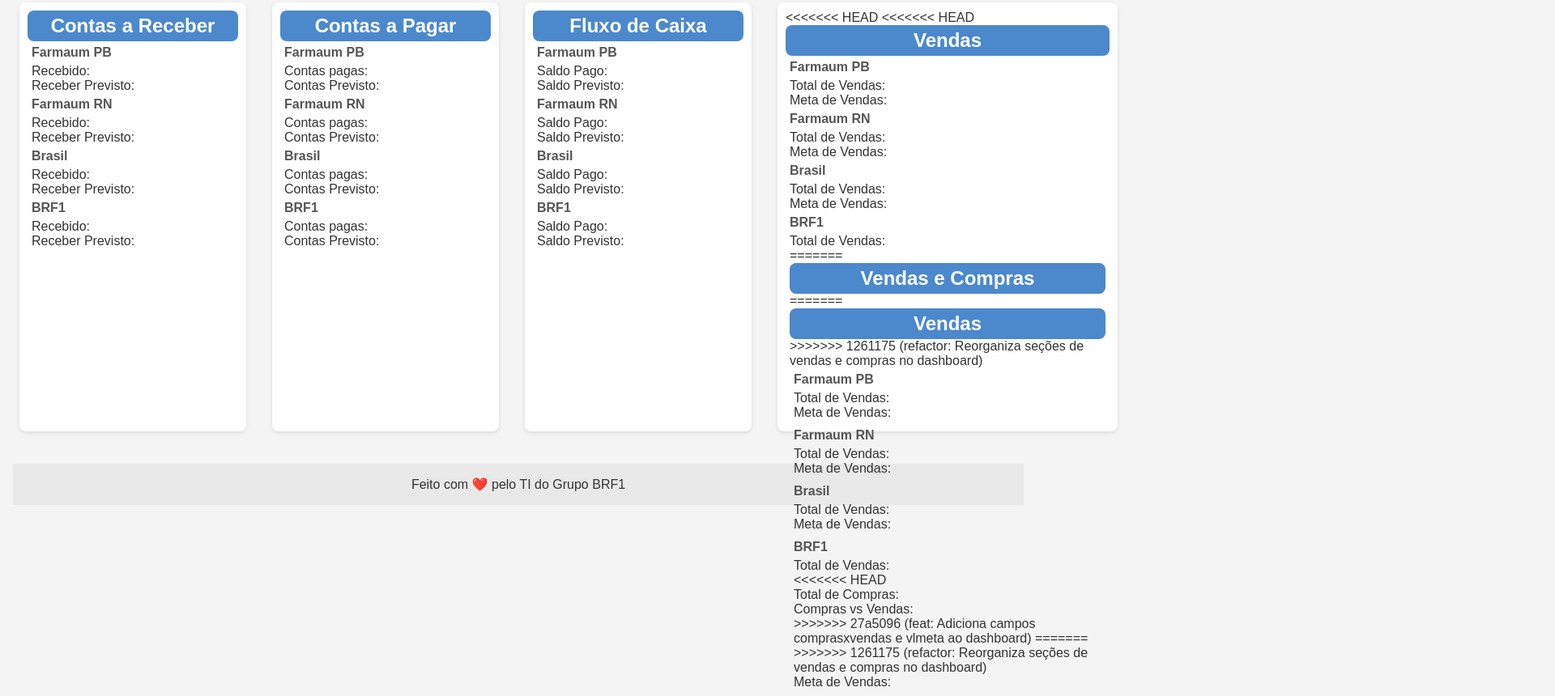
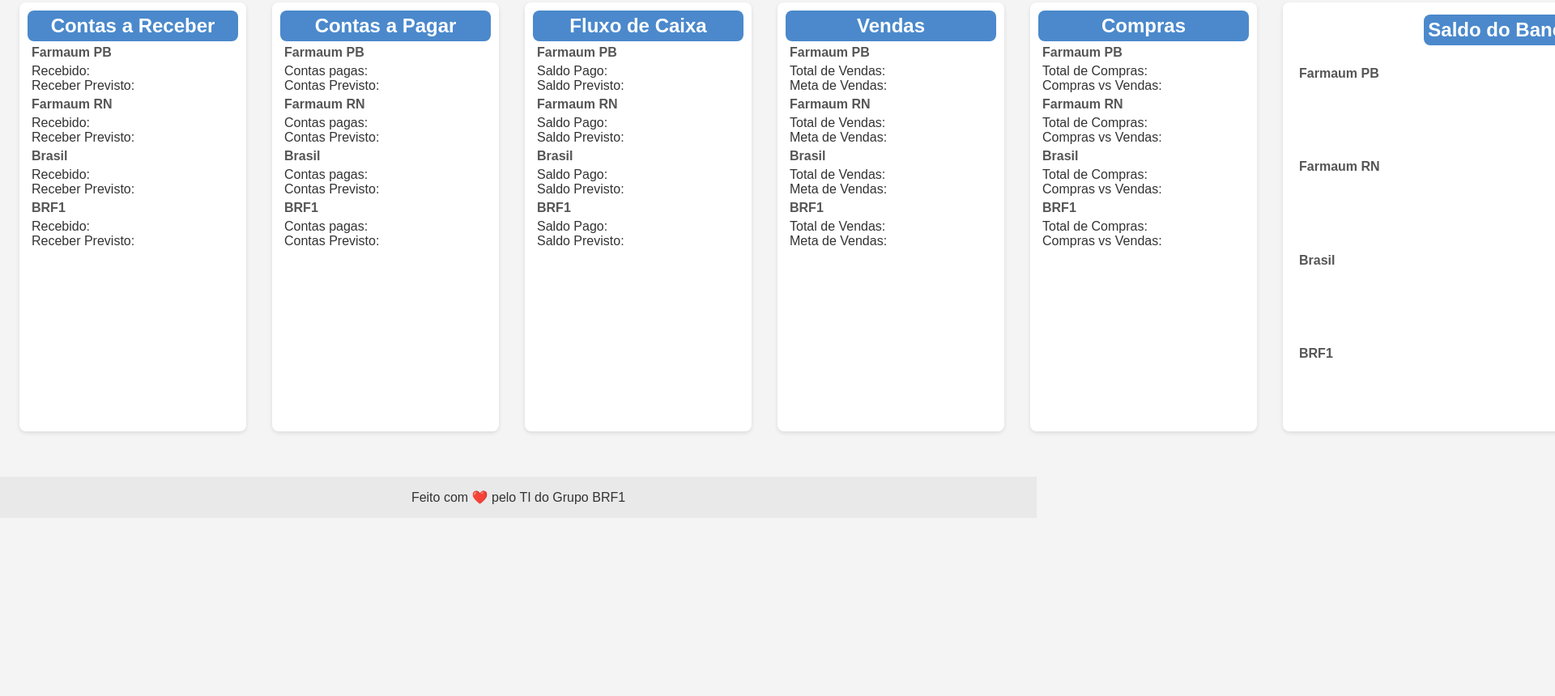
Before and after one commit to lucashara/Front-FluxoDeCaixa, a website built with Vite: page index.html in a window 1280 px wide. Shown: the part 120-980 px from the top of the page at 81% size, 1920 px wide, since content can reach past the window. After the commit the page ends 800 px from the top, so only its background shows below. Built offline with nearby package versions, Linux system fonts and the light colour scheme; no server answers.

Commit message:
layout ajustado para difenrenciar vendas e compras

```diff
--- a/index.html
+++ b/index.html
@@ -102,8 +102,6 @@
 
     <!-- Seção Vendas -->
     <div class="confSecao">
-<<<<<<< HEAD
-<<<<<<< HEAD
         <h2>Vendas</h2>
         <!-- Filial 1 -->
         <div class="filial" id="vendasFilial1">
@@ -127,39 +125,6 @@
         <div class="filial" id="vendasBrf1">
             <h3>BRF1</h3>
             <div class="titulos">Total de Vendas: <span id="valorVendasBrf1"></span></div>
-=======
-        <h2>Vendas e Compras</h2>
-=======
-        <h2>Vendas</h2>
->>>>>>> 1261175 (refactor: Reorganiza seções de vendas e compras no dashboard)
-        <!-- Filial 1 -->
-        <div class="filial" id="vendasFilial1">
-            <h3>Farmaum PB</h3>
-            <div class="titulos">Total de Vendas: <span id="valorVendasFilial1"></span></div>
-            <div class="titulos">Meta de Vendas: <span id="vlmetaFilial1"></span></div>
-        </div>
-        <!-- Filial 2 -->
-        <div class="filial" id="vendasFilial2">
-            <h3>Farmaum RN</h3>
-            <div class="titulos">Total de Vendas: <span id="valorVendasFilial2"></span></div>
-            <div class="titulos">Meta de Vendas: <span id="vlmetaFilial2"></span></div>
-        </div>
-        <!-- Filial 3 -->
-        <div class="filial" id="vendasFilial3">
-            <h3>Brasil</h3>
-            <div class="titulos">Total de Vendas: <span id="valorVendasFilial3"></span></div>
-            <div class="titulos">Meta de Vendas: <span id="vlmetaFilial3"></span></div>
-        </div>
-        <!-- BRF1 -->
-        <div class="filial" id="vendasBrf1">
-            <h3>BRF1</h3>
-            <div class="titulos">Total de Vendas: <span id="valorVendasBrf1"></span></div>
-<<<<<<< HEAD
-            <div class="titulos">Total de Compras: <span id="valorComprasBrf1"></span></div>
-            <div class="titulos">Compras vs Vendas: <span id="comprasxvendasBrf1"></span></div>
->>>>>>> 27a5096 (feat: Adiciona campos comprasxvendas e vlmeta ao dashboard)
-=======
->>>>>>> 1261175 (refactor: Reorganiza seções de vendas e compras no dashboard)
             <div class="titulos">Meta de Vendas: <span id="vlmetaBrf1"></span></div>
         </div>
     </div>
```
